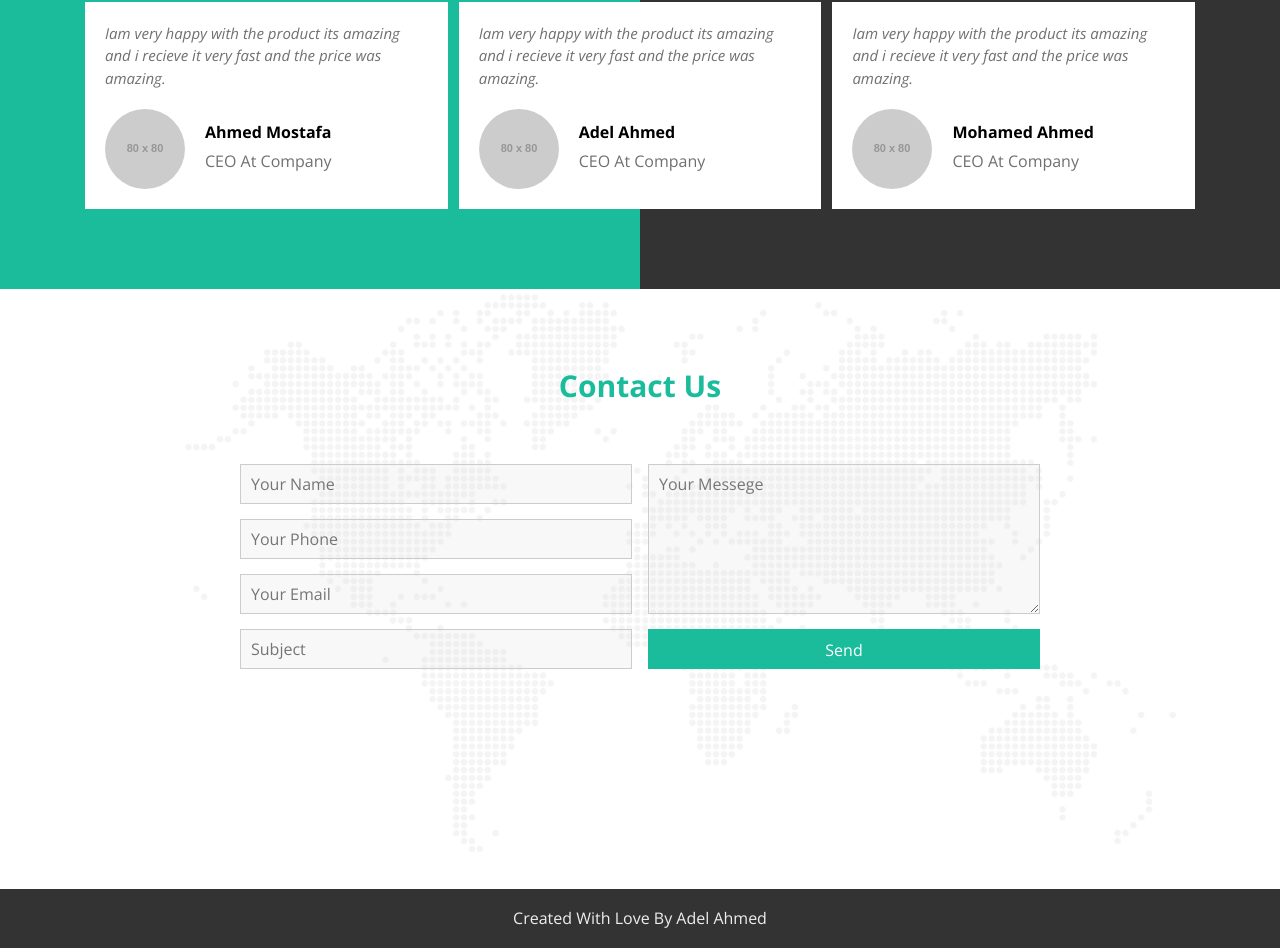
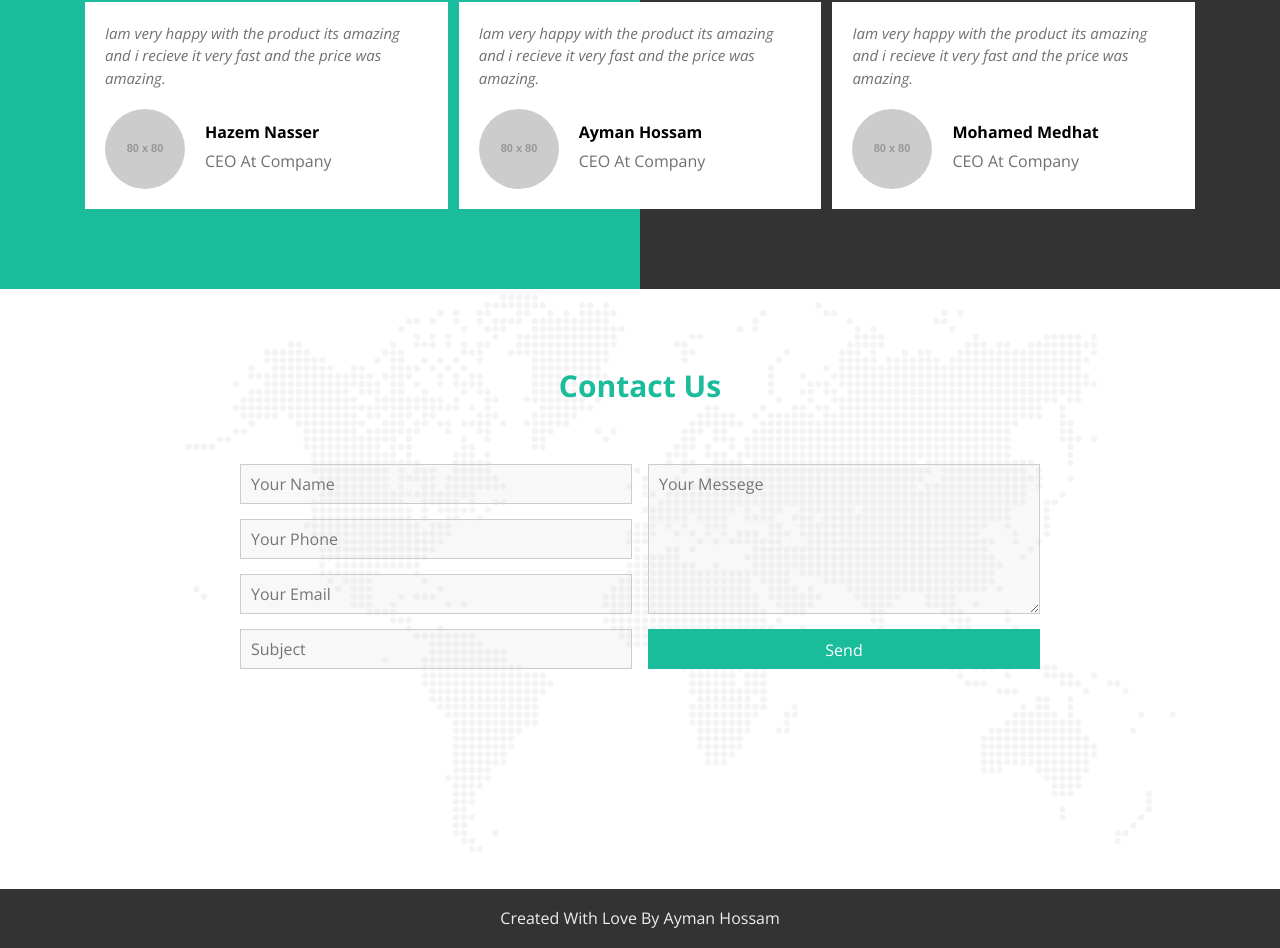
Before and after one commit to aymanhossam55/Special-Template, a plain HTML site: page index.html in a window 1280 px wide. Shown: the part 4257-5205 px from the top of the page. Drawn offline with nearby package versions, Linux system fonts and the light colour scheme; placeholder pictures from the web are drawn by us.

Commit message:
Update index.html

```diff
--- a/index.html
+++ b/index.html
@@ -265,7 +265,7 @@
                 <p>Iam very happy with the product its amazing and i recieve it very fast and the price was amazing.</p>
                 <div class="person-info">
                     <img src="https://via.placeholder.com/80" alt="">
-                    <h4>Ahmed Mostafa</h4>
+                    <h4>Hazem Nasser</h4>
                     <p>CEO At Company</p>
                 </div>
             </div>
@@ -273,7 +273,7 @@
                 <p>Iam very happy with the product its amazing and i recieve it very fast and the price was amazing.</p>
                 <div class="person-info">
                     <img src="https://via.placeholder.com/80" alt="">
-                    <h4>Adel Ahmed</h4>
+                    <h4>Ayman Hossam</h4>
                     <p>CEO At Company</p>
                 </div>
             </div>
@@ -281,7 +281,7 @@
                 <p>Iam very happy with the product its amazing and i recieve it very fast and the price was amazing.</p>
                 <div class="person-info">
                     <img src="https://via.placeholder.com/80" alt="">
-                    <h4>Mohamed Ahmed</h4>
+                    <h4>Mohamed Medhat</h4>
                     <p>CEO At Company</p>
                 </div>
             </div>
@@ -312,7 +312,7 @@
     <!-- End Contact Us   -->
 
     <!-- Start Footer -->
-    <div class="footer">Created With Love By Adel Ahmed</div>
+    <div class="footer">Created With Love By Ayman Hossam</div>
     <!-- End Footer -->
 
     <script src="js/master.js"></script>
```
